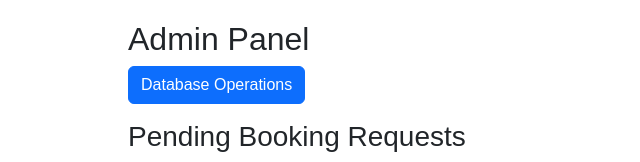
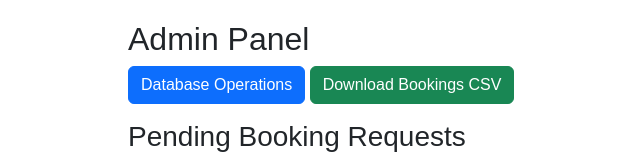
Before and after one commit to ehumpierres/MFR, a Flask app: page /admin in a window 1280 px wide. Shown: the part 146-308 px from the top of the page, without its empty margins (20-660 px from the left). Run offline with Flask 3, Linux system fonts and the light colour scheme; a user stored in the database is signed in.

```diff
--- a/main.py
+++ b/main.py
@@ -1,5 +1,5 @@
 import os
-from flask import Flask, render_template, request, redirect, url_for, flash, jsonify
+from flask import Flask, render_template, request, redirect, url_for, flash, jsonify, send_file
 from flask_sqlalchemy import SQLAlchemy
 from flask_login import LoginManager, UserMixin, login_user, login_required, logout_user, current_user
 from werkzeug.security import generate_password_hash, check_password_hash
@@ -14,9 +14,10 @@ from config import Config
 from functools import wraps
 from flask_migrate import Migrate
 from icalendar import Calendar, Event
-from io import BytesIO
+from io import BytesIO, StringIO
 from forms import LoginForm, BookingForm, NotificationEmailForm
 from models import db, User, Property, Unit, Booking, NotificationEmail
+import csv
 
 app = Flask(__name__)
 app.config.from_object(Config)
@@ -448,6 +449,53 @@ def test_email():
         logger.error(f"Failed to send test email: {str(e)}")
         return f"Failed to send test email: {str(e)}", 500
 
+@app.route('/admin/download_csv')
+@login_required
+@admin_required
+def download_csv():
+    try:
+        bookings = Booking.query.all()
+
+        output = StringIO()
+        writer = csv.writer(output)
+
+        # Write header
+        writer.writerow(['ID', 'Property', 'Unit', 'Guest Name', 'Start Date', 'End Date', 'Arrival Time', 'Departure Time', 'Guest Email', 'Number of Guests', 'Status', 'Catering Option', 'Special Requests', 'Mobility Impaired', 'Event Manager Contact', 'Offsite Emergency Contact', 'Mitchell Sponsor', 'Exclusive Use', 'Organization Status'])
+
+        # Write data
+        for booking in bookings:
+            writer.writerow([
+                booking.id,
+                booking.unit.property.name,
+                booking.unit.name,
+                booking.guest_name,
+                booking.start_date,
+                booking.end_date,
+                booking.arrival_time,
+                booking.departure_time,
+                booking.guest_email,
+                booking.num_guests,
+                booking.status,
+                booking.catering_option,
+                booking.special_requests,
+                'Yes' if booking.mobility_impaired else 'No',
+                booking.event_manager_contact,
+                booking.offsite_emergency_contact,
+                booking.mitchell_sponsor,
+                booking.exclusive_use,
+                booking.organization_status
+            ])
+
+        output.seek(0)
+        return send_file(BytesIO(output.getvalue().encode()),
+                         mimetype='text/csv',
+                         as_attachment=True,
+                         attachment_filename='bookings.csv')
+    except Exception as e:
+        logger.error(f"Error generating CSV: {str(e)}")
+        flash('An error occurred while generating the CSV file.', 'error')
+        return redirect(url_for('admin'))
+
 def create_sample_data():
     logger.info("Resetting database and creating sample data...")
     try:
--- a/templates/admin.html
+++ b/templates/admin.html
@@ -6,6 +6,7 @@
     <h2>Admin Panel</h2>
 
     <a href="{{ url_for('admin_database') }}" class="btn btn-primary mb-3">Database Operations</a>
+    <a href="{{ url_for('download_csv') }}" class="btn btn-success mb-3">Download Bookings CSV</a>
 
     <h3>Pending Booking Requests</h3>
     <div class="table-responsive">
```
